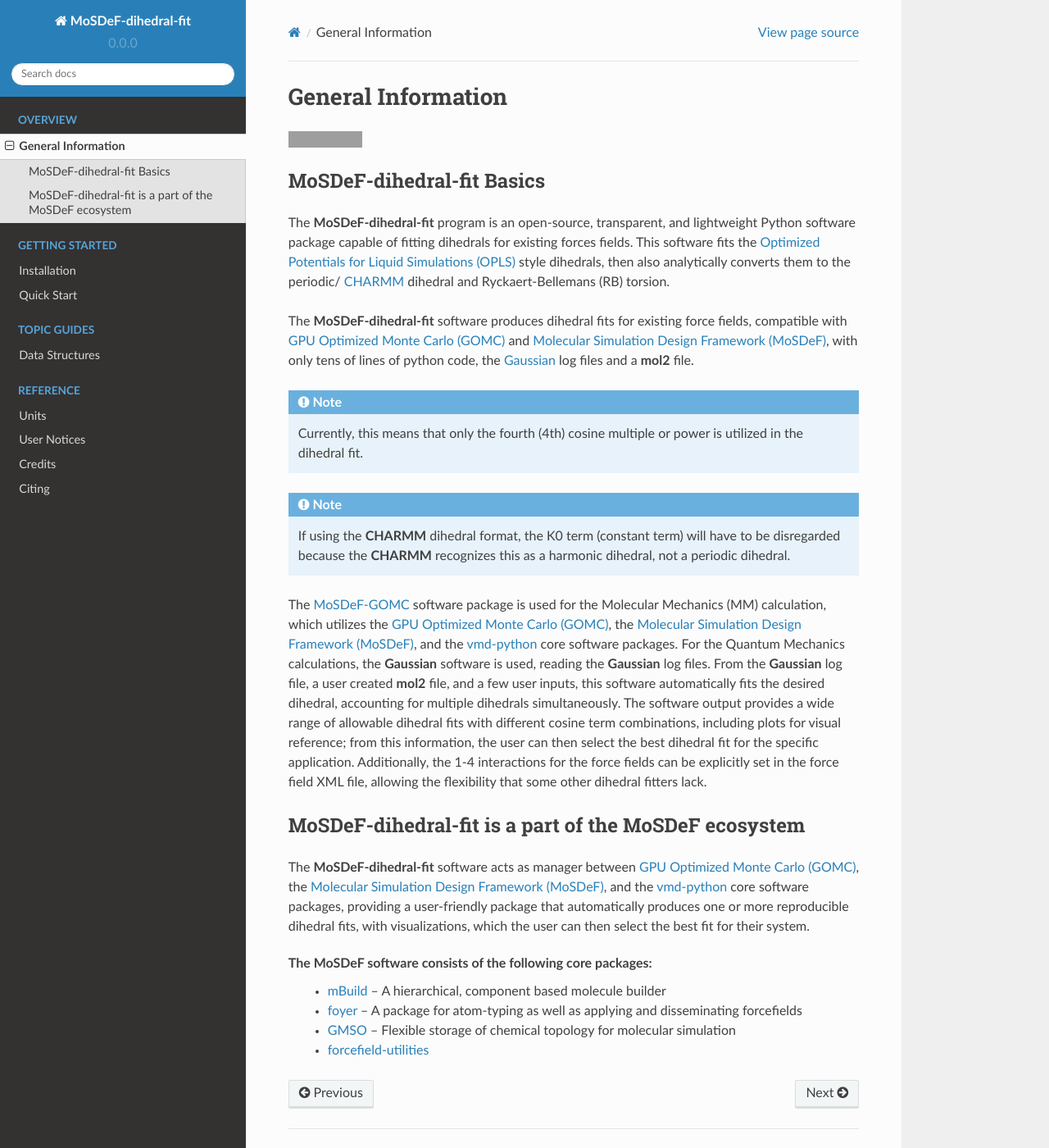
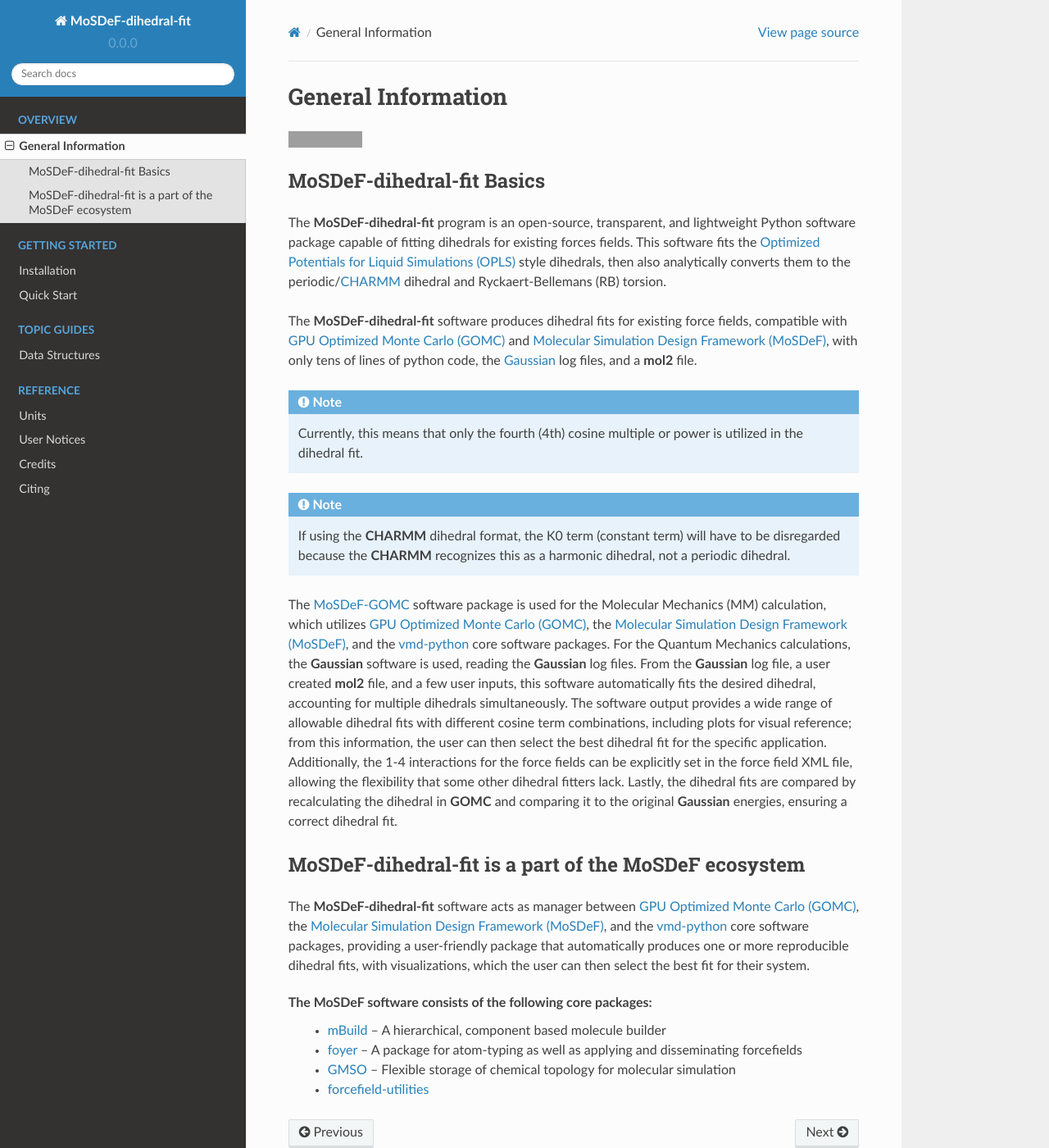
Before and after one commit to GOMC-WSU/MoSDeF-dihedral-fit, a Sphinx documentation site: the page built from docs/overview/general_info.rst, in a window 1280 px wide and 1400 px high. Shown: the whole window at 82% size. Built offline with Sphinx 7.4.7 and the Read the Docs theme 2.0.0, drawn with Linux system fonts in a browser that asks for light colours; grey boxes are pictures that could not be loaded.

```diff
--- a/docs/overview/general_info.rst
+++ b/docs/overview/general_info.rst
@@ -10,13 +10,13 @@
 The **MoSDeF-dihedral-fit** program is an open-source, transparent, and lightweight Python software package capable
 of fitting dihedrals for existing forces fields.  This software fits the
 `Optimized Potentials for Liquid Simulations (OPLS) <https://pubs.acs.org/doi/10.1021/ja9621760>`_ style
-dihedrals, then also analytically converts them to the periodic/ `CHARMM <https://www.charmm.org>`_ dihedral and
+dihedrals, then also analytically converts them to the periodic/`CHARMM <https://www.charmm.org>`_ dihedral and
 Ryckaert-Bellemans (RB) torsion.
 
 The **MoSDeF-dihedral-fit** software produces dihedral fits for existing force fields, compatible with
 `GPU Optimized Monte Carlo (GOMC) <http://gomc.eng.wayne.edu>`_ and
 `Molecular Simulation Design Framework (MoSDeF) <https://mosdef.org>`_, with only tens of lines of python code,
-the `Gaussian <https://www.gaussin.com>`_ log files and a **mol2** file.
+the `Gaussian <https://www.gaussin.com>`_ log files, and a **mol2** file.
 
 .. note::
     Currently, this means that only the fourth (4th) cosine multiple or power is utilized in the dihedral fit.
@@ -38,7 +38,8 @@
 a wide range of allowable dihedral fits with different cosine term combinations, including plots for visual reference;
 from this information, the user can then select the best dihedral fit for the specific application.
 Additionally, the 1-4 interactions for the force fields can be explicitly set in the force field XML file,
-allowing the flexibility that some other dihedral fitters lack.
+allowing the flexibility that some other dihedral fitters lack. Lastly, the dihedral fits are compared by recalculating
+the dihedral in **GOMC** and comparing it to the original **Gaussian** energies, ensuring a correct dihedral fit.
 
 
 MoSDeF-dihedral-fit is a part of the MoSDeF ecosystem
```
Also changed, not shown: other parts of docs/overview/general_info.rst (+1 -1 lines).
